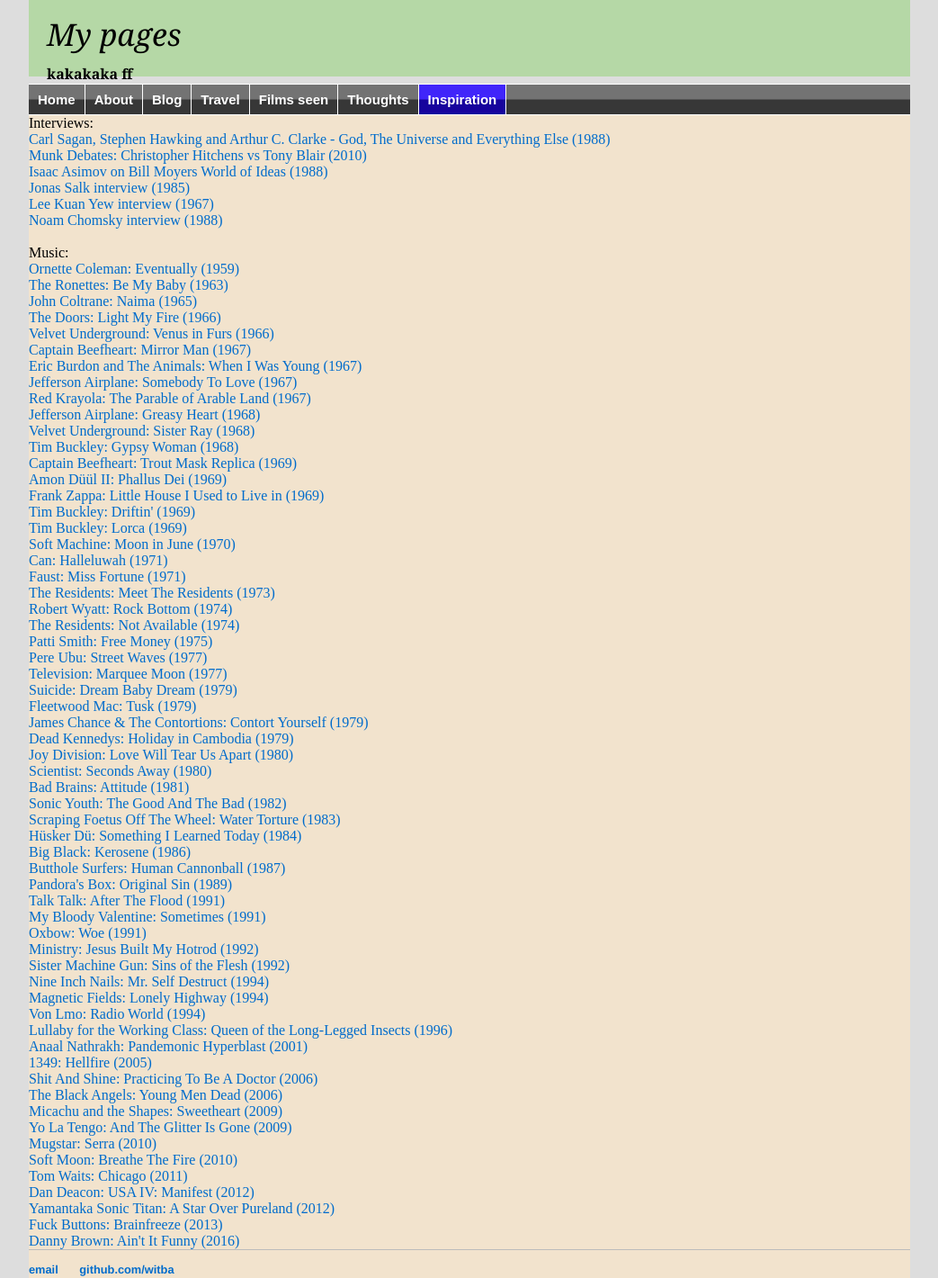
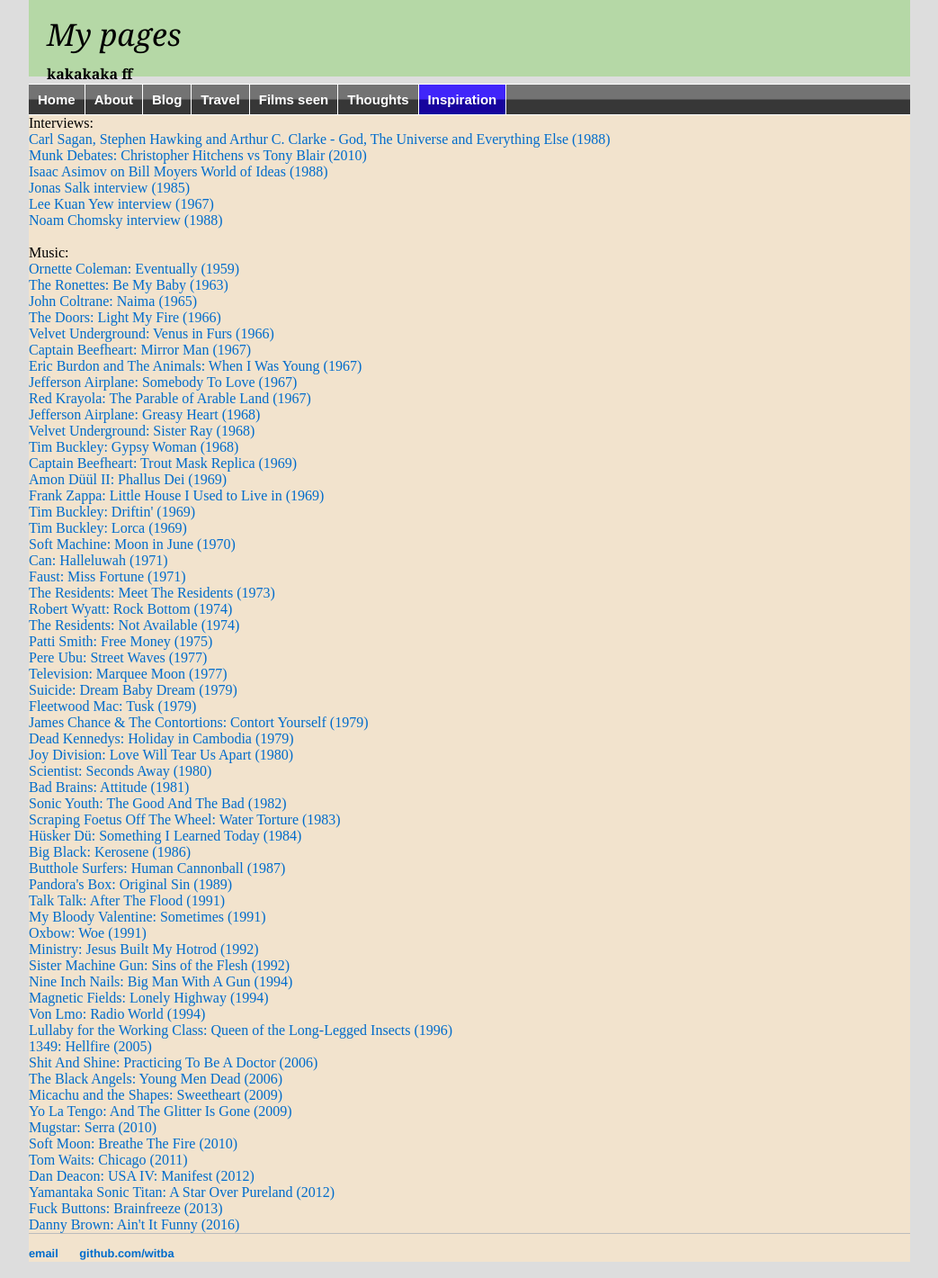
Before and after one commit to witba/witba.github.io, a Jekyll site: the page built from inspiration/index.html, in a window 1280 px wide. Shown: the whole page at 90% size, without its empty margins (118-1161 px from the left). Built offline with Jekyll 4.4.1, drawn with Linux system fonts in a browser that asks for light colours.

Commit message:
Update index.html

```diff
--- a/inspiration/index.html
+++ b/inspiration/index.html
@@ -57,11 +57,10 @@
 <a href="https://www.youtube.com/watch?v=UkxmWnP_WiM" target=_blank>Oxbow: Woe (1991)</a><br>
 <a href="https://www.youtube.com/watch?v=GXCh9OhDiCI" target=_blank>Ministry: Jesus Built My Hotrod (1992)</a><br>
 <a href="https://www.youtube.com/watch?v=XaXaM_UzZTo" target=_blank>Sister Machine Gun: Sins of the Flesh (1992)</a><br>
-<a href="https://www.youtube.com/watch?v=Ce3xOgg9mtk" target=_blank>Nine Inch Nails: Mr. Self Destruct (1994)</a><br>
+<a href="https://www.youtube.com/watch?v=NSwKpbGZe5Y" target=_blank>Nine Inch Nails: Big Man With A Gun (1994)</a><br>
 <a href="https://www.youtube.com/watch?v=fO37jdCWedA" target=_blank>Magnetic Fields: Lonely Highway (1994)</a><br>
 <a href="https://www.youtube.com/watch?v=7gLVs6mKb_Q" target=_blank>Von Lmo: Radio World (1994)</a><br>
 <a href="https://www.youtube.com/watch?v=hwSq8Bpj7CQ" target=_blank>Lullaby for the Working Class: Queen of the Long-Legged Insects (1996)</a><br>
-<a href="https://www.youtube.com/watch?v=U5Den-CQ6jk" target=_blank>Anaal Nathrakh: Pandemonic Hyperblast (2001)</a><br>
 <a href="https://www.youtube.com/watch?v=VZug9y81Axk" target=_blank>1349: Hellfire (2005)</a><br>
 <a href="https://www.youtube.com/watch?v=QmpjWvfBJjk" target=_blank>Shit And Shine: Practicing To Be A Doctor (2006)</a><br>
 <a href="https://www.youtube.com/watch?v=ZtQe3Mfb26U" target=_blank>The Black Angels: Young Men Dead (2006)</a><br>
```
